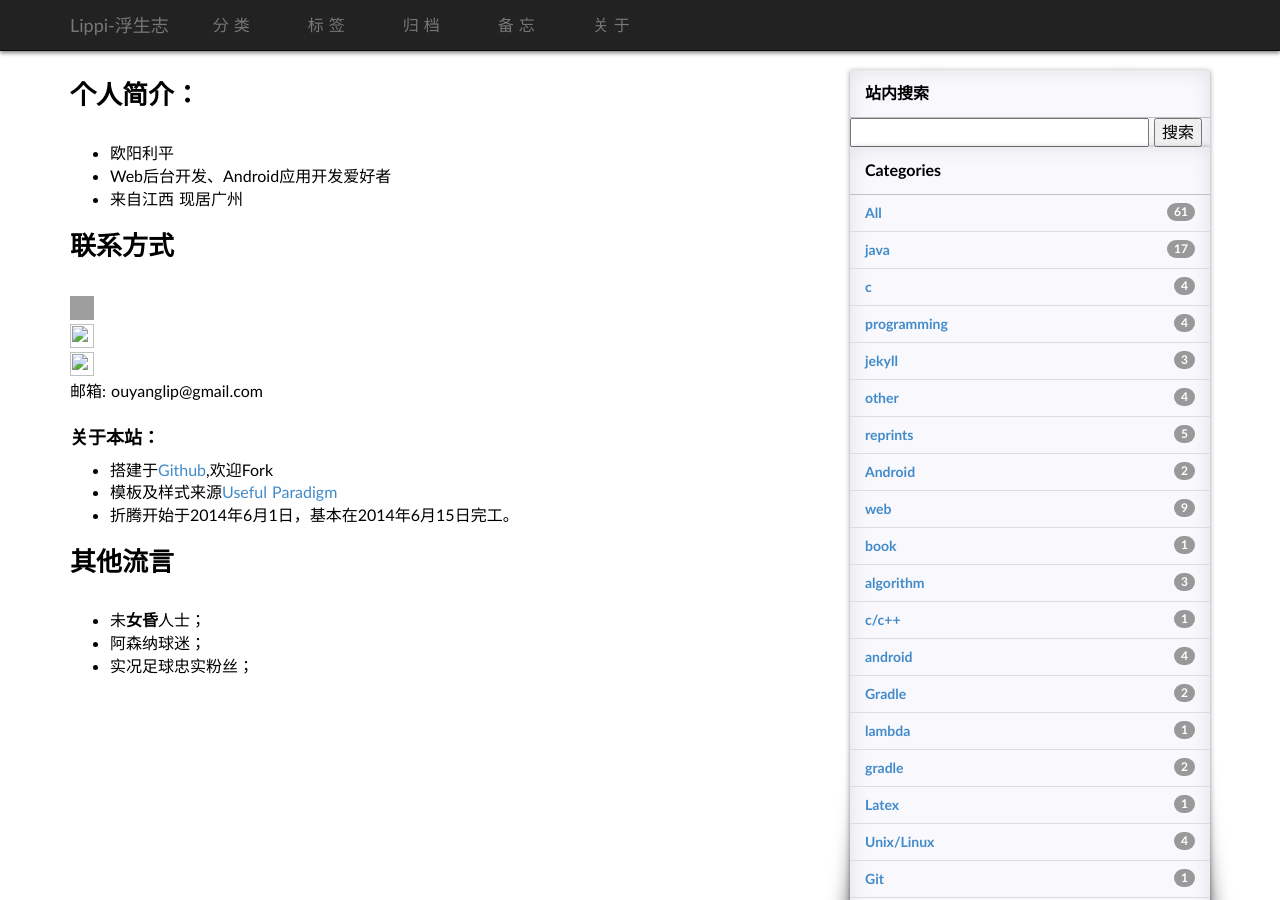
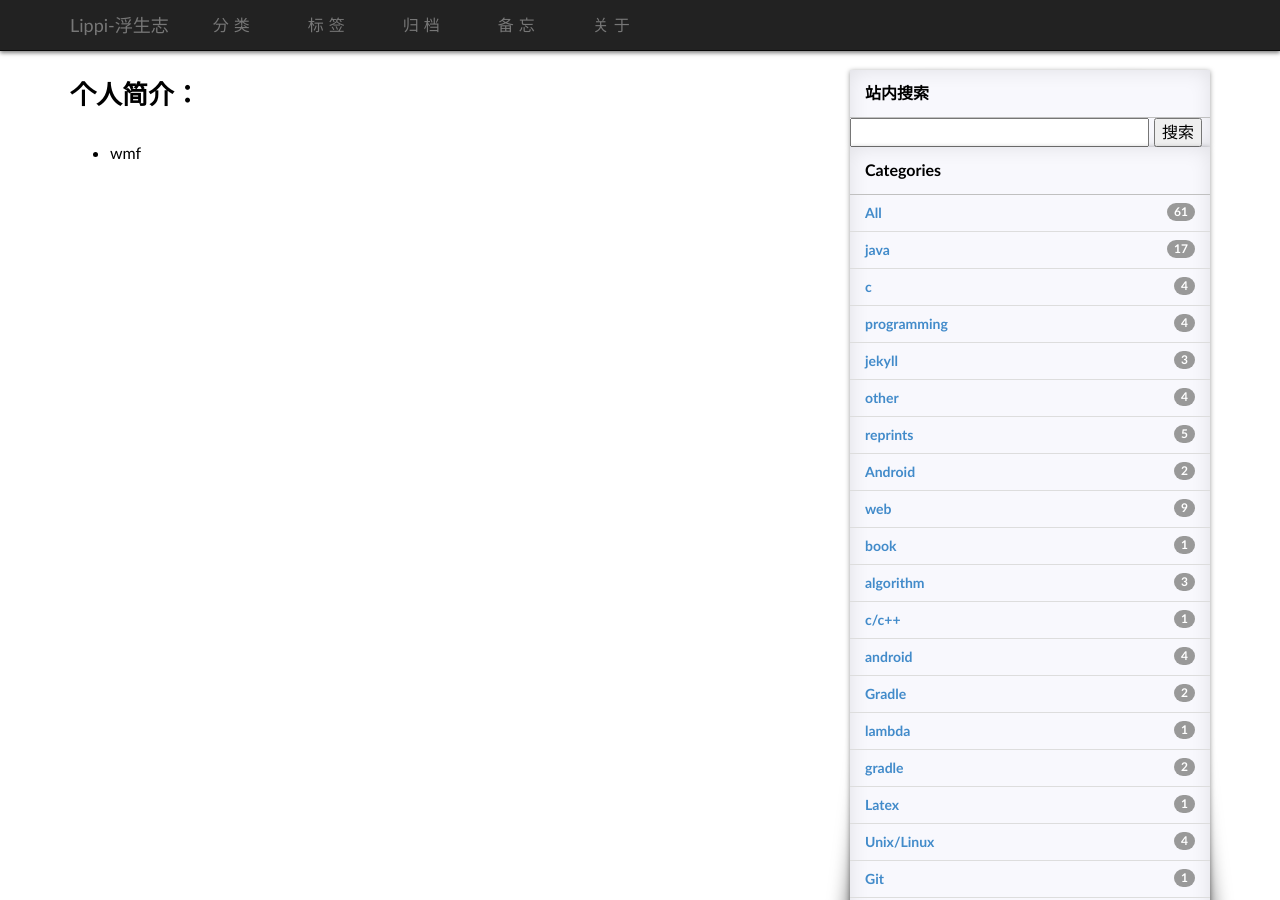
Before and after one commit to wmf217/blog, a Jekyll site: the page built from about.md, in a window 1280 px wide and 900 px high. Built offline with Jekyll 4.4.1, drawn with Linux system fonts in a browser that asks for light colours; some web fonts are replaced; comment, search, counter and statistics services are not loaded; grey boxes are pictures that could not be loaded.

Commit message:
Update about.md

```diff
--- a/about.md
+++ b/about.md
@@ -5,26 +5,4 @@
 
 ## 个人简介：
 
-* 欧阳利平
-* Web后台开发、Android应用开发爱好者
-* 来自江西 现居广州
-
-## 联系方式
-
-<p class="contact">
- <a href="http://weibo.com/ouyanglip" title="微博联系我"><img src="http://www.sinaimg.cn/blog/developer/wiki/LOGO_32x32.png" width="24" height="24" style="display:inline-block;vertical-align:middle"></a><br/>
-        <a href="http://www.zhihu.com/people/lippi-ouyang" title="知乎联系我"><img src="http://www.zhihu.com/favicon.ico" width="24" height="24" style="display:inline-block;vertical-align:middle"></a><br/>
- <a href="https://github.com/LippiOuYang" title="Github联系我"><img src="http://www.github.com/favicon.ico" width="24" height="24" style="display:inline-block;vertical-align:middle"></a><br/>
-邮箱: ouyanglip@gmail.com
-</p>
-
-### 关于本站：
-
-* 搭建于[Github](https://github.com/LippiOuYang/LippiOuYang.github.io),欢迎Fork
-* 模板及样式来源[Useful Paradigm](http://usefulparadigm.com/)
-* 折腾开始于2014年6月1日，基本在2014年6月15日完工。
-
-## 其他流言
-* 未**女昏**人士；
-* 阿森纳球迷；
-* 实况足球忠实粉丝；
+* wmf
```
